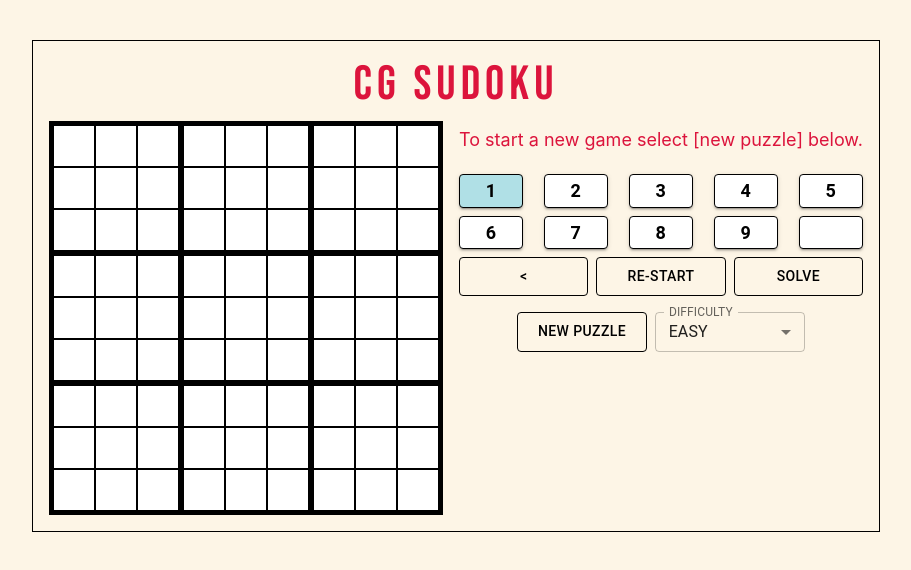
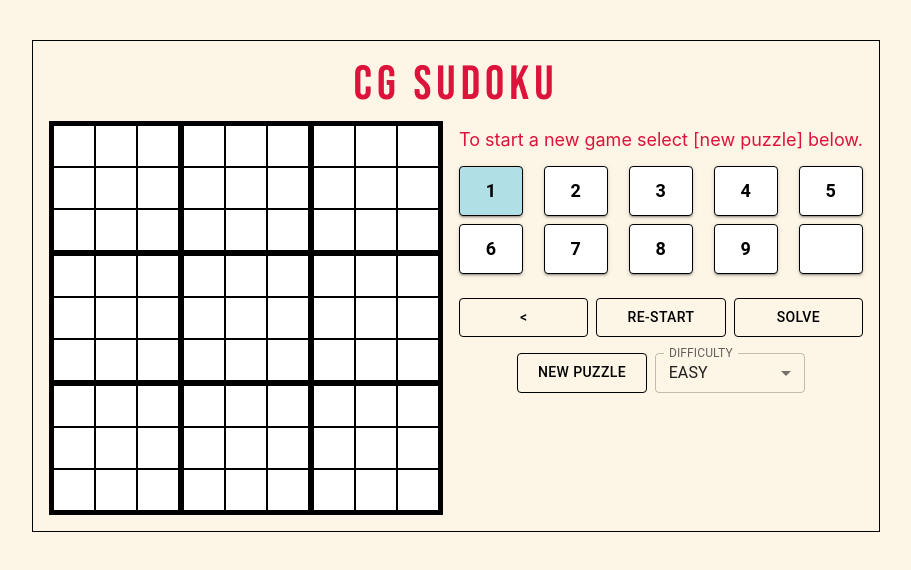
Before and after one commit to c-garraway/cg-sudoku, a React (Create React App) app: page / in a window 1280 px wide. Shown: the top 570 px of the page, without its empty margins (184-1095 px from the left). Built offline with nearby package versions, Linux system fonts and the light colour scheme.

Commit message:
increase touch target sizes

```diff
--- a/src/components/keys/ControlPad.jsx
+++ b/src/components/keys/ControlPad.jsx
@@ -5,7 +5,7 @@ import { Box } from "@mui/material";
 
 function ControlPad() {
     return (
-        <Box sx={{width: '100%'}}>
+        <Box sx={{width: '100%', mt: 2}}>
             <Box sx={{display: "flex", justifyContent: 'space-between'}}>
                 <ControlSquare value={'<'} />
                 <ControlSquare value={'Re-Start'} />
--- a/src/components/keys/KeySquare.jsx
+++ b/src/components/keys/KeySquare.jsx
@@ -30,7 +30,7 @@ function KeySquare({value}) {
 
     return (
         <Button
-            sx={{display: 'flex', backgroundColor: selectedColor, fontWeight: 'bold', fontSize: 'large', border: '1px solid black', color: fontColor, mt: 1, p: 0}}
+            sx={{display: 'flex', backgroundColor: selectedColor, fontWeight: 'bold', fontSize: 'large', border: '1px solid black', color: fontColor, mt: 1, p: 0, height: 50}}
             onClick={handleSelect}
             size="small"
             variant="contained"
--- a/src/components/messages/Messages.jsx
+++ b/src/components/messages/Messages.jsx
@@ -17,7 +17,7 @@ function Messages() {
     }, [puzzleComplete])
 
     return (
-        <Box sx={{mt: 2, mb: 2, fontSize: 18, color: 'crimson'}}>{message}</Box>
+        <Box sx={{mt: 2, mb: 1, fontSize: 18, color: 'crimson'}}>{message}</Box>
     );
 }
 
```
